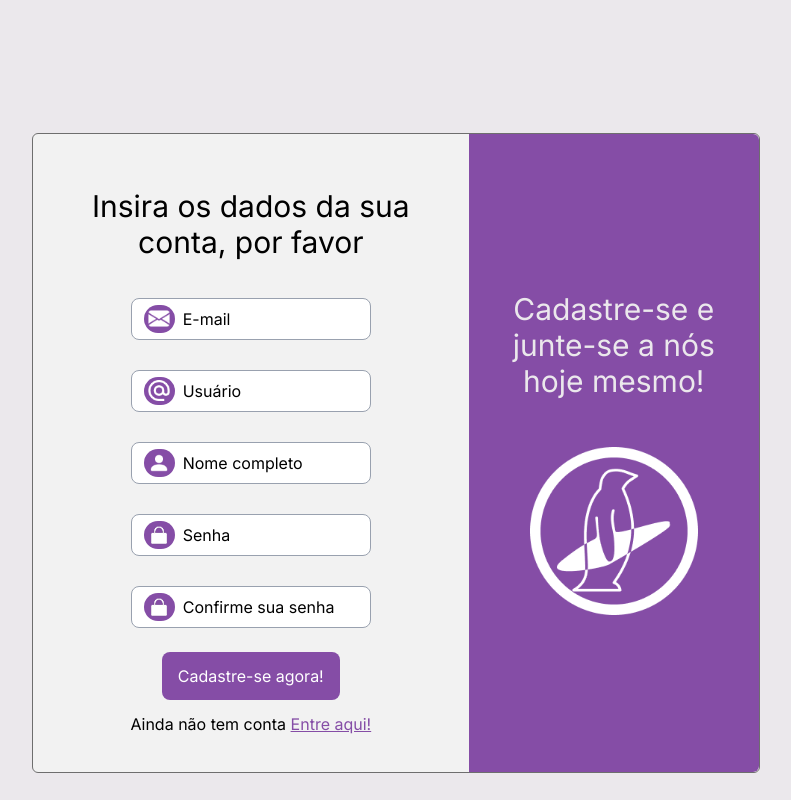
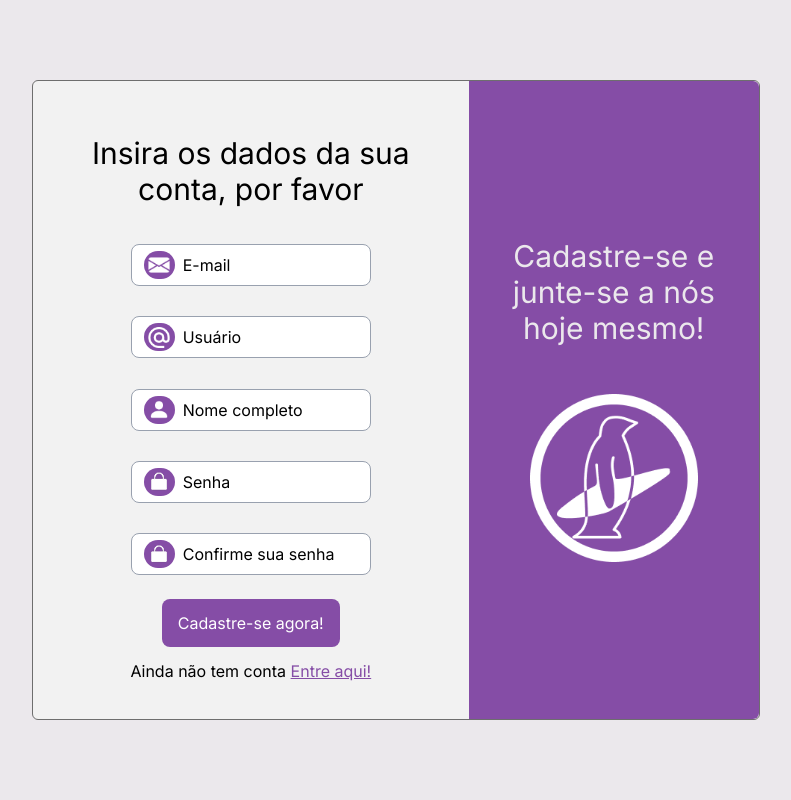
Before and after one commit to catolica-faculdade/pinguin-project, a React (Vite) app: page /cadastro in a window 1280 px wide. Shown: the whole page, without its empty margins (244-1035 px from the left). Built offline with nearby package versions, Linux system fonts and the light colour scheme.

Commit message:
fix: responsive design from cadastro

```diff
--- a/src/Pages/cadastro.jsx
+++ b/src/Pages/cadastro.jsx
@@ -5,11 +5,11 @@ import { Link } from "react-router-dom";
 
 function Cadastro(){
     return (
-        <section className="bg-login-pinguin flex flex-col h-screen w-screen md:justify-center items-center font-inter">
-            <div className="md:hidden flex justify-center pt-5 h-60 w-full bg-purple-pinguin">
+        <section className="bg-login-pinguin flex flex-col md:flex-row gap-5 h-dvh w-screen md:justify-center items-center font-inter">
+            <div className="md:overflow-hidden md:hidden flex justify-center pt-5 h-60 w-full bg-purple-pinguin">
                 <img src="src\assets\images\logo-pinguIn-branca.png" className="h-30"/>
             </div>
-            <div className="bg-form-login md:flex fixed md:h-160 h-153 md:w-182 max-w-[60vw] md:max-w-[80vw] min-w-[320px] top-1/6 md:rounded-md rounded-xl border-1 stroke-color-pinguin">
+            <div className="bg-form-login md:flex md:relative fixed md:h-160 h-153 md:w-182 max-w-[60vw] md:max-w-[80vw] min-w-[320px] top-1/6 md:top-0 md:rounded-md rounded-xl border-1 stroke-color-pinguin">
                 <div className="md:p-10 p-5 flex flex-col items-center text-center md:w-3/5 gap-6">
                     <div className="md:h-30 w-full flex items-center justify-center">
                         <h2 className="text-3xl hidden md:block">Insira os dados da sua conta, por favor</h2>
```
